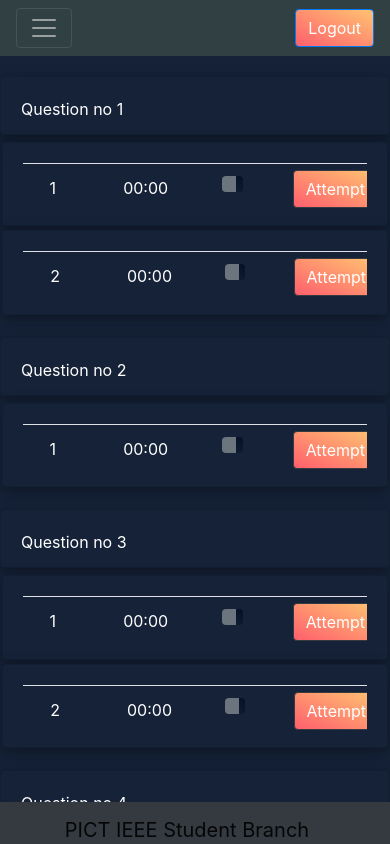
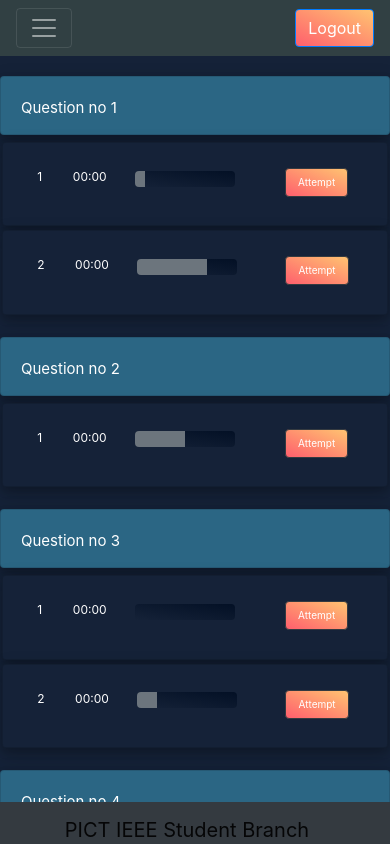
Before and after one commit to meghadandapat/CTD-RC2-Frontend, a React (Create React App) app: page /submissions in a window 390 px wide. Shown: the top 844 px of the page. Built offline with nearby package versions, Linux system fonts and the light colour scheme.

Commit message:
color added

```diff
--- a/src/components/Submissions/SubCard.js
+++ b/src/components/Submissions/SubCard.js
@@ -7,18 +7,18 @@ const SubCard = ({attemptNo, time, progbar, button}) => {
         <div className="col-sm-10">
           <div className="card scard">
             <div className="card-body">
-            <Table responsive className="table">
-              <tbody>
+            <Table responsive className="table table-borderless">
+              <thead>
                 <tr>
                   <td><p>{attemptNo}</p></td>
                   <td><p>{time}</p></td>
-                  <td><p>{progbar}</p></td>
+                  <td><p className="progbar">{progbar}</p></td>
                   <td>{button === "yes" && (
                     <div className="btn btn-dark btn1">Attempt</div>
                   )}</td>
                 </tr>
 
-              </tbody>
+              </thead>
             </Table>
               {/* <div className="row contents">
               <div className="col-sm-1"></div>
--- a/src/components/Submissions/Submissions.css
+++ b/src/components/Submissions/Submissions.css
@@ -9,15 +9,14 @@
     margin-bottom: 5px;
     margin-top: 20px;
     box-shadow: 0 4px 8px 0 rgba(0, 0, 0, 0.16), 0 6px 20px 0 rgba(0, 0, 0, 0.2);
-    background-image: linear-gradient(to top right, #152238 0%, #152238 100%);
+    /* background-image: linear-gradient(to top right, #152238 0%, #152238 100%); */
+    background-color:#2b6684;
 }
 .table{
     color: white;
-    border: 1px solid #152238;
+    margin-top: -7px;
 }
-tr{
-    border:0px;
-}
+
 .scard{
     overflow: hidden;
     color: white;
@@ -28,13 +27,29 @@ tr{
     background-image: linear-gradient(to top right, #152238 0%, #152238 100%);
 }
 .btn1{
-    margin-top: -6px;
+    margin-top: -2px;
     margin-right: -50px;
 }
 .space{
     margin-bottom: 10vh;
 }
+.progbar{
+    margin-top: 2.5px;
+}
 
 @media only screen and (max-width: 600px) {
-
+    .scard{
+        font-size: 12px;
+    }
+    .qcard{
+        font-size: 15px;
+    }
+    .progbar{
+        width: 100px;
+    }
+    .btn1{
+        margin-top: 0px;
+        margin-right: 0px;
+        font-size: 10px;
+    }
   }
--- a/src/components/Submissions/Submissions.js
+++ b/src/components/Submissions/Submissions.js
@@ -9,17 +9,17 @@ import SubCard from "./SubCard";
 
 const Submissions = () => {
     const [que1, setQue1] = useState([
-        {id:1, time:'00:00', progress:70 },
+        {id:1, time:'00:00', progress:10 },
         {id:2, time:'00:00', progress:70 },
     ]);
 
     const [que2, setQue2] = useState([
-        {id:1, time:'00:00', progress:70 },
+        {id:1, time:'00:00', progress:50 },
     ]);
 
     const [que3, setQue3] = useState([
-        {id:1, time:'00:00', progress:70 },
-        {id:2, time:'00:00', progress:70 },
+        {id:1, time:'00:00', progress:0 },
+        {id:2, time:'00:00', progress:20 },
     ]);
 
     const [que4, setQue4] = useState([
```
